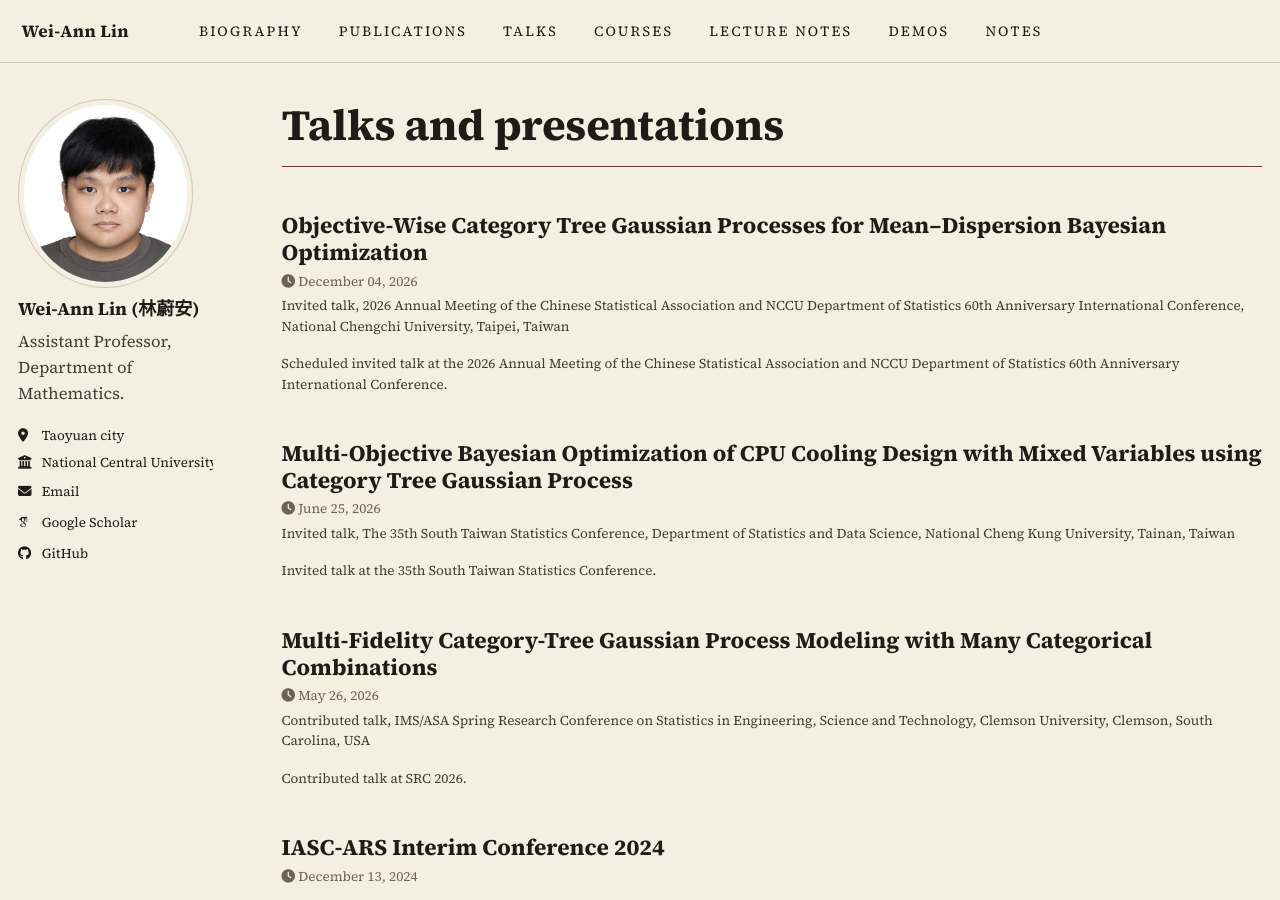
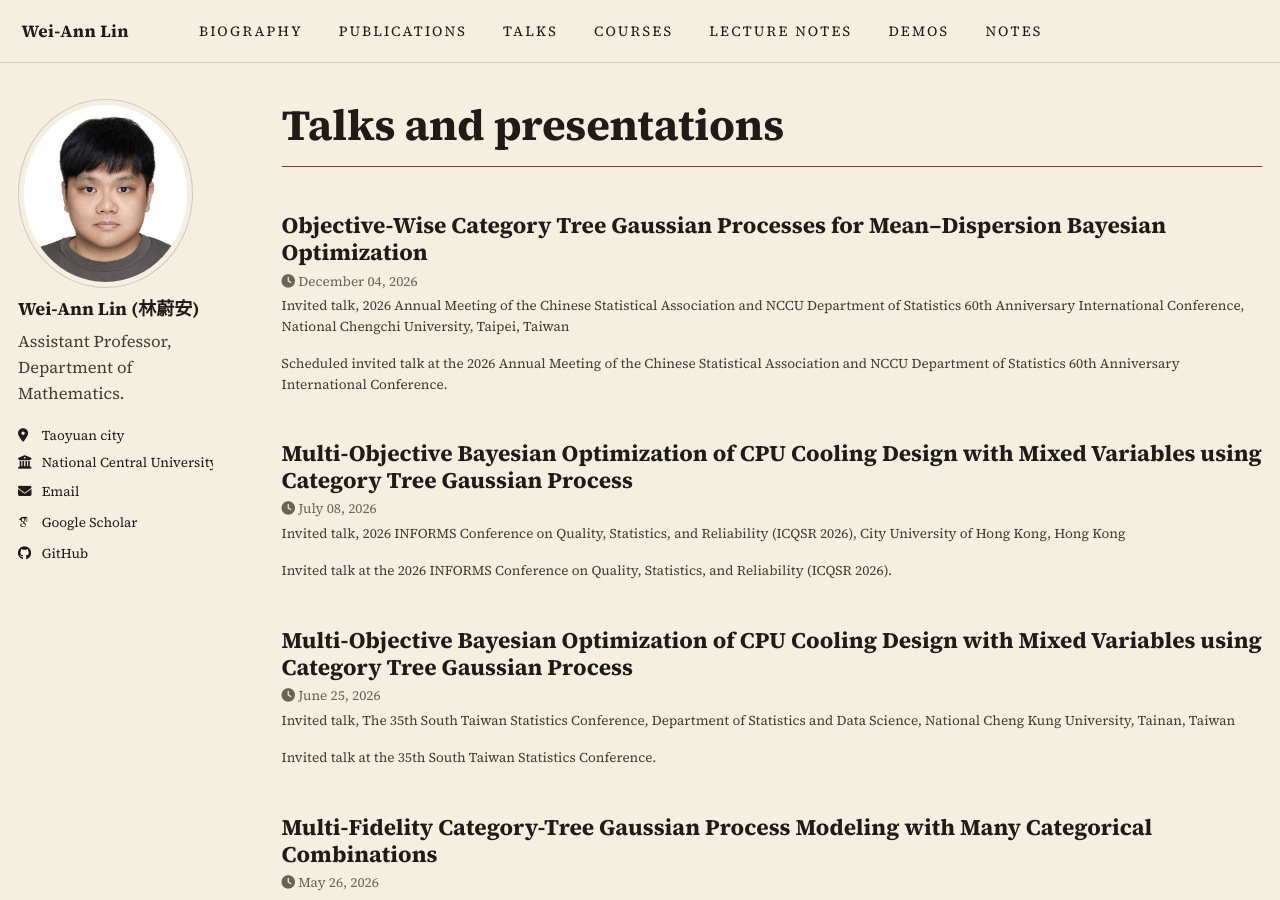
Before and after one commit to weiannlin/weiannlin.github.io, a Jekyll site: the page built from _pages/talks.html, in a window 1280 px wide and 900 px high. Built offline with Jekyll 4.4.1, drawn with Linux system fonts in a browser that asks for light colours; some web fonts are replaced.

Commit message:
Add ICQSR 2026 invited talk in Hong Kong to homepage news and talks

```diff
--- /dev/null
+++ b/_talks/2026-07-08.md
@@ -0,0 +1,11 @@
+---
+title: "Multi-Objective Bayesian Optimization of CPU Cooling Design with Mixed Variables using Category Tree Gaussian Process"
+collection: talks
+type: "Invited talk"
+permalink: /talks/2026-07-08
+venue: "2026 INFORMS Conference on Quality, Statistics, and Reliability (ICQSR 2026)"
+date: 2026-07-08
+location: "City University of Hong Kong, Hong Kong"
+---
+
+Invited talk at the 2026 INFORMS Conference on Quality, Statistics, and Reliability (ICQSR 2026).
```
Also changed, not shown: _pages/about.md (+1 -0 lines).
